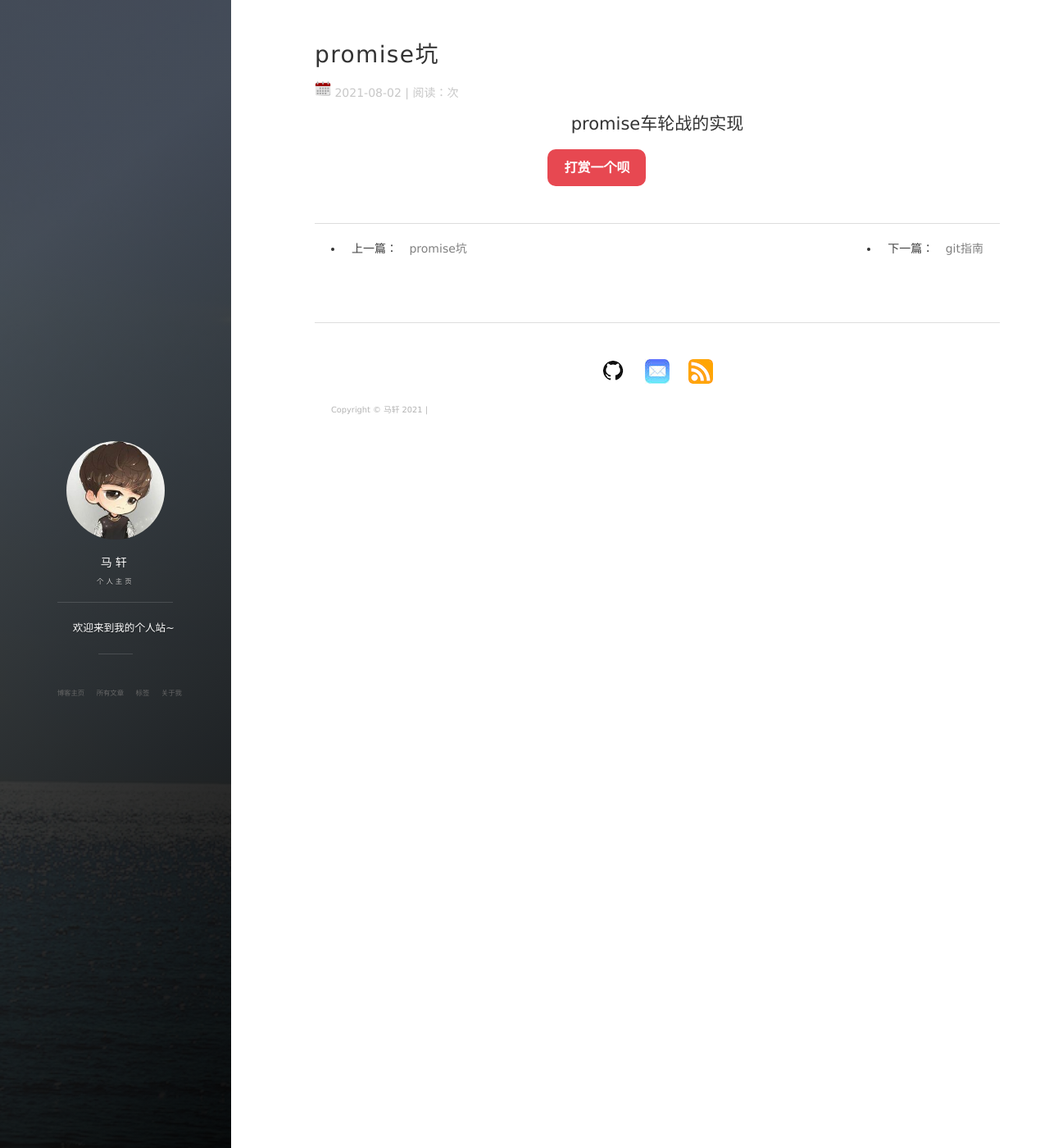
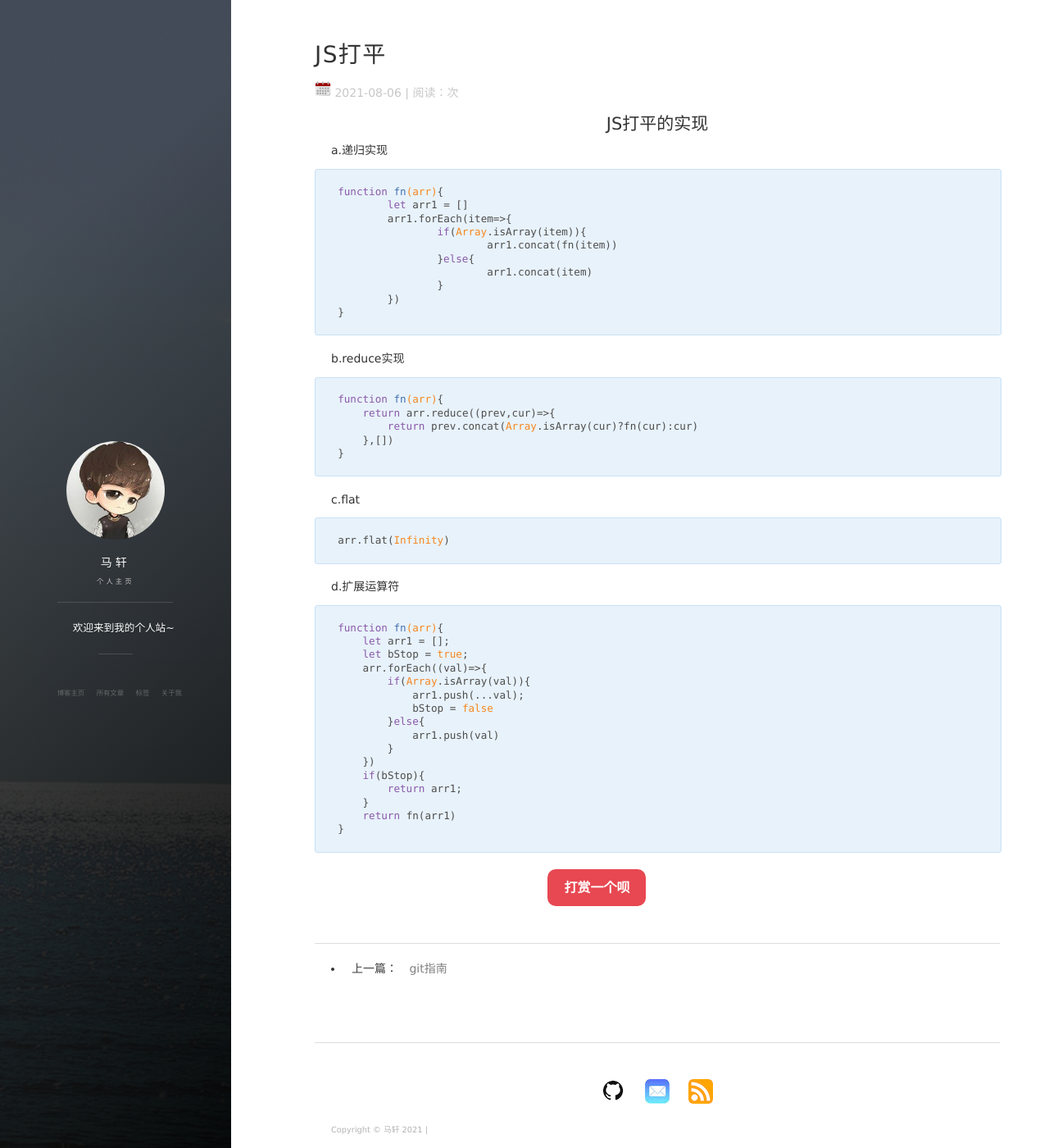
Before and after one commit to basicButtons/basicButtons.github.io, a Jekyll site: the page built from _posts/2021-08-06-JS打平.md, in a window 1280 px wide and 1400 px high. Shown: the whole window at 82% size. Built offline with Jekyll 4.4.1, drawn with Linux system fonts in a browser that asks for light colours; nearby versions of some CDN libraries; comment, search, counter and statistics services are not loaded.

Commit message:
新增 8.7 文章

````diff
--- a/_posts/2021-08-06-JS打平.md
+++ b/_posts/2021-08-06-JS打平.md
@@ -1,8 +1,60 @@
 ---
 layout: post
-title: promise坑
-date: 2021-08-02
+title: JS打平
+date: 2021-08-06
 tags: note
 ---
 
-<h2 align = "center">promise车轮战的实现</h2>
+<h2 align = "center">JS打平的实现</h2>
+
+a.递归实现
+
+```js
+function fn(arr){
+	let arr1 = []
+	arr1.forEach(item=>{
+		if(Array.isArray(item)){
+			arr1.concat(fn(item))
+		}else{
+			arr1.concat(item)
+		}
+	})
+}
+```
+
+b.reduce实现
+
+```js
+function fn(arr){
+    return arr.reduce((prev,cur)=>{
+        return prev.concat(Array.isArray(cur)?fn(cur):cur)
+    },[])
+}
+```
+
+c.flat
+
+```js
+arr.flat(Infinity)
+```
+
+d.扩展运算符
+
+```js
+function fn(arr){
+    let arr1 = [];
+    let bStop = true;
+    arr.forEach((val)=>{
+        if(Array.isArray(val)){
+            arr1.push(...val);
+            bStop = false
+        }else{
+            arr1.push(val)
+        }
+    })
+    if(bStop){
+        return arr1;
+    }
+    return fn(arr1)
+}
+```
````
Also changed, not shown: _posts/2021-08-03-Promise限制并发个数.md (added, +52 -0 lines), _posts/2021-08-03-坑位.md (deleted, +0 -8 lines), _posts/2021-8-7箭头函数与普通函数的区别.md (added, +11 -0 lines).
